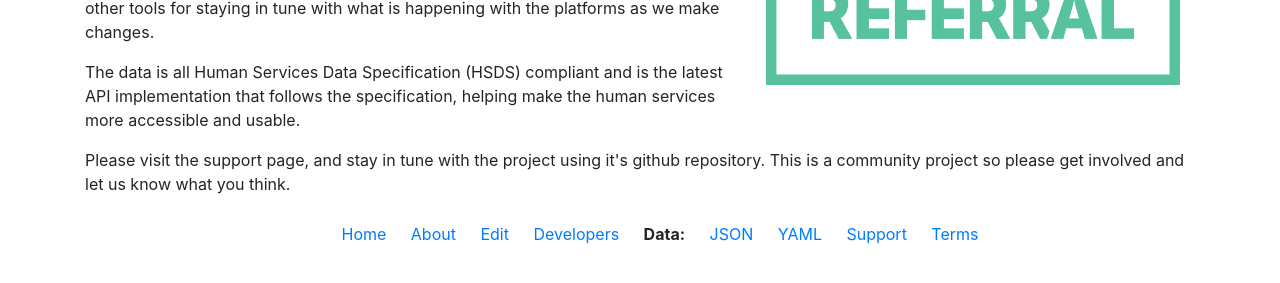
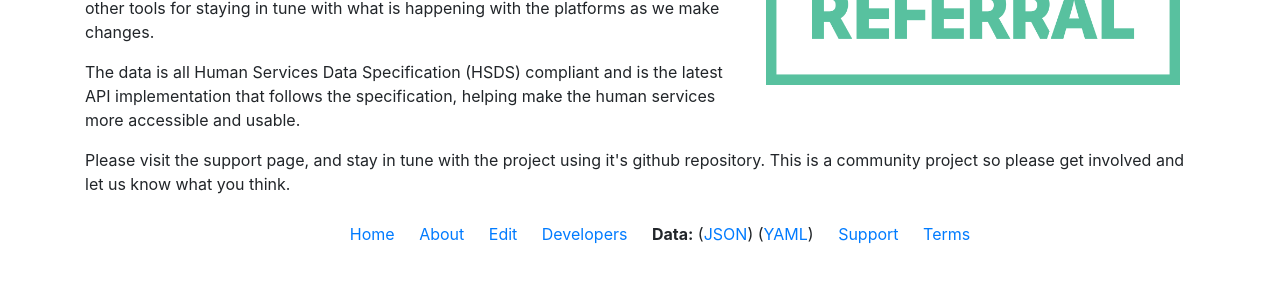
Before and after one commit to adopta-agency/human-services-link, a Jekyll site: the page built from blog/index.html, in a window 1280 px wide, cut to the strip 324-607 px from the top of the page. Built offline with Jekyll 4.4.1, drawn with Linux system fonts in a browser that asks for light colours; nearby versions of some CDN libraries; library files that are not in the unit come from our copies; the list of posts is cut into pages by our own code.

Commit message:
update link

```diff
--- a/_layouts/default.html
+++ b/_layouts/default.html
@@ -27,9 +27,7 @@
         <li class="navbar-text" style="padding: 10px;"><a href="/{{ site.github_repo }}/about/">About</a></li>
         <li class="navbar-text" style="padding: 10px;"><a href="/{{ site.github_repo }}/edit/">Edit</a></li>
         <li class="navbar-text" style="padding: 10px;"><a href="/{{ site.github_repo }}/developers/">Developers</a></li>
-        <li class="navbar-text" style="padding: 10px;"><strong>Data:</strong></li>
-        <li class="navbar-text" style="padding: 10px;"><a href="https://adopta-agency.github.io/human-services-link/apis/locations.json">JSON</a></li>
-        <li class="navbar-text" style="padding: 10px;"><a href="https://github.com/{{ site.github_org }}/{{ site.github_repo }}/blob/master/_data/locations.yaml">YAML</a></li>
+        <li class="navbar-text" style="padding: 10px;"><strong>Data:</strong> (<a href="https://adopta-agency.github.io/human-services-link/apis/locations.json">JSON</a>) (<a href="https://github.com/{{ site.github_org }}/{{ site.github_repo }}/blob/master/_data/locations.yaml">YAML</a>)</li>
         <li class="navbar-text" style="padding: 10px;"><a href="/{{ site.github_repo }}/support/">Support</a></li>
         <li class="navbar-text" style="padding: 10px;"><a href="/{{ site.github_repo }}/terms-of-service/">Terms</a></li>
     </ul>
```
